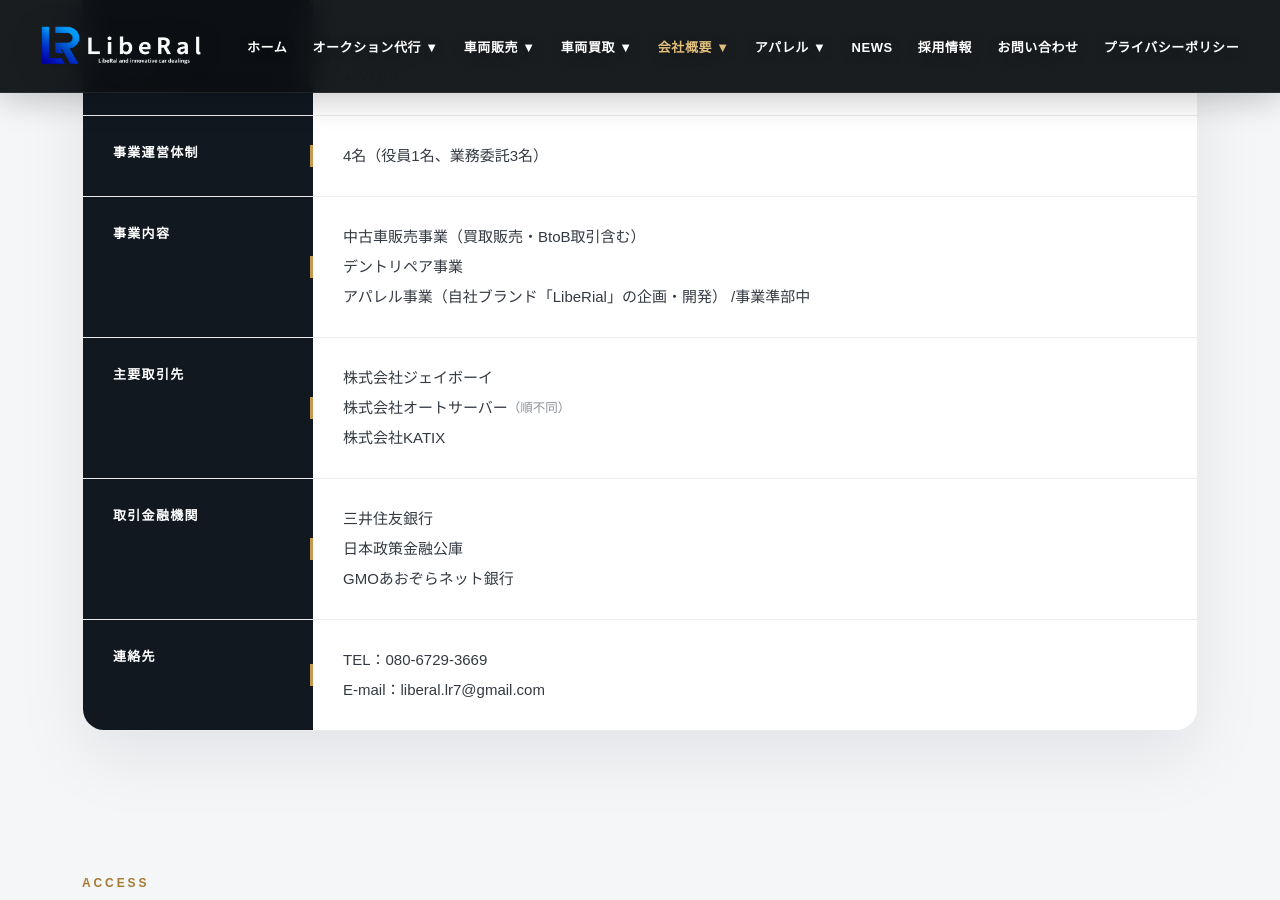
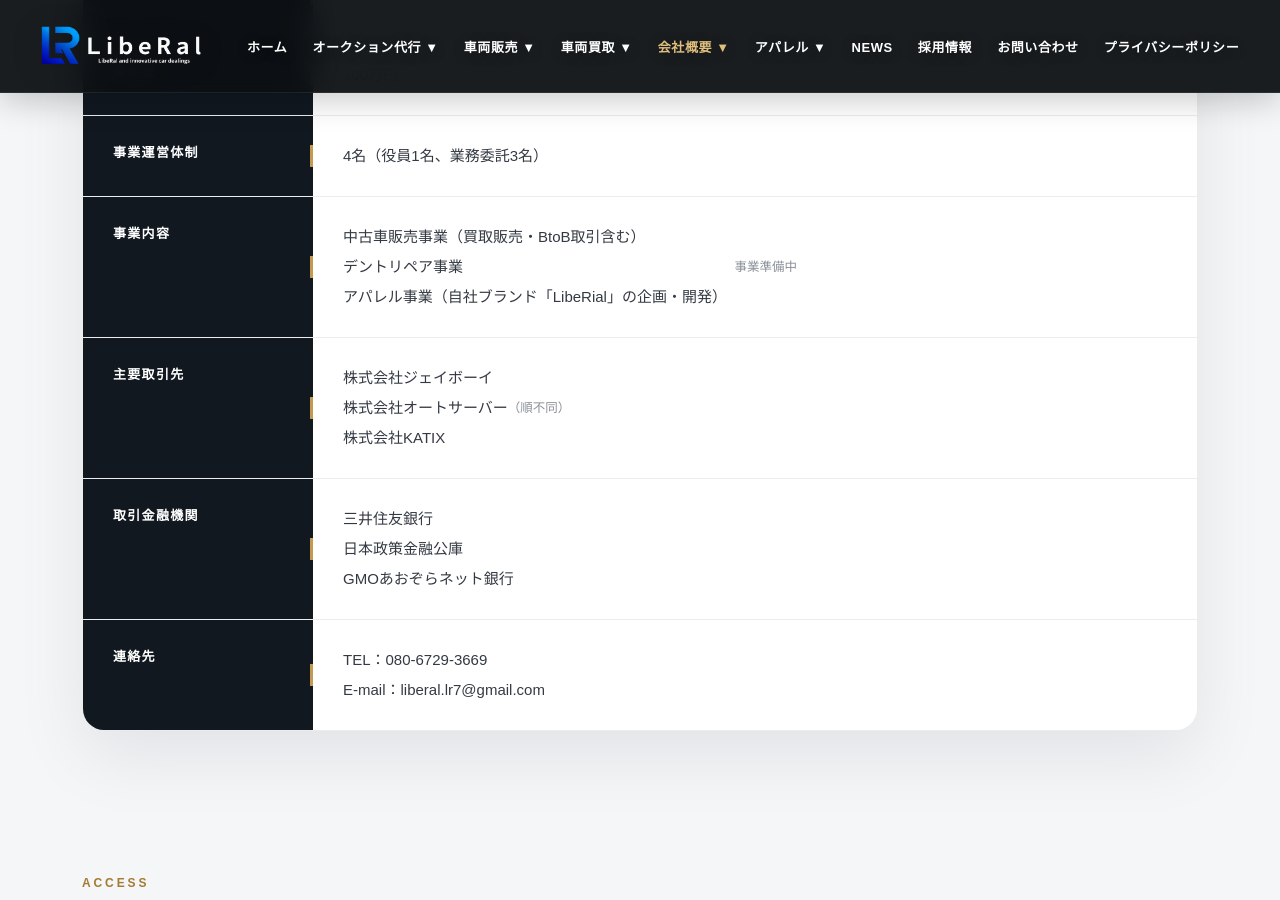
Before and after one commit to liberal0321/LibeRal., a Jekyll site: the page built from about.html, in a window 1280 px wide and 900 px high, scrolled down 1151 px. Built offline with Jekyll 4.4.1, drawn with Linux system fonts in a browser that asks for light colours.

Commit message:
Update apparel business status to 'preparation stage'

```diff
--- a/about.html
+++ b/about.html
@@ -82,7 +82,7 @@
             <dt>事業内容</dt>
             <dd>中古車販売事業（買取販売・BtoB取引含む）<br>
               デントリペア事業<br>
-            アパレル事業（自社ブランド「LibeRial」の企画・開発） /事業準部中<br>
+            アパレル事業（自社ブランド「LibeRial」の企画・開発）　<small>事業準備中<small><br>
             </dd>
           </div>
 
```
